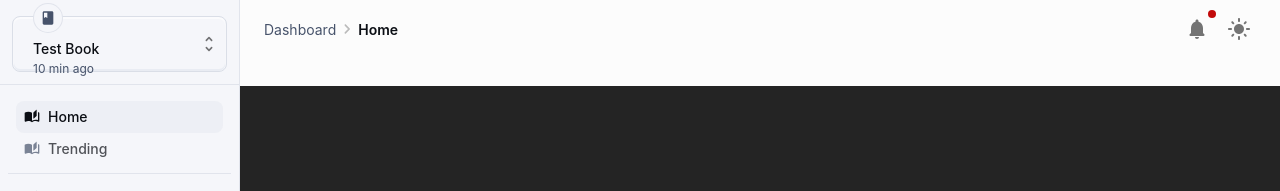
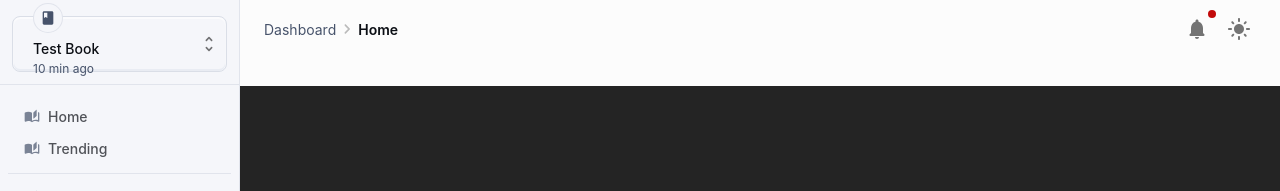
Before and after one commit to tmikov99/story-ui, a React (Vite) app: page /home in a window 1280 px wide. Shown: the top 191 px of the page. Built offline with nearby package versions, Linux system fonts and the light colour scheme.

Commit message:
Remove refresh on path update (#6)

```diff
--- a/src/components/MenuContent.tsx
+++ b/src/components/MenuContent.tsx
@@ -15,6 +15,8 @@ import AutoStoriesRoundedIcon from '@mui/icons-material/AutoStoriesRounded';
 import LanRoundedIcon from '@mui/icons-material/LanRounded';
 import Divider from '@mui/material/Divider';
 import Box from '@mui/material/Box';
+import { useLocation, Link } from 'react-router-dom';
+
 
 const mainListItems1 = [
   { text: 'Home', icon: <AutoStoriesRoundedIcon />, path: '/' },
@@ -33,13 +35,15 @@ const secondaryListItems = [
 ];
 
 export default function MenuContent() {
+  const location = useLocation();
+  const { pathname, hash } = location;
   return (
     <Stack sx={{ flexGrow: 1, p: 1, justifyContent: 'space-between' }}>
       <Box>
       <List dense>
         {mainListItems1.map((item, index) => (
           <ListItem key={index} disablePadding sx={{ display: 'block' }}>
-            <ListItemButton selected={index === 0} component="a" href={item.path}>
+            <ListItemButton selected={pathname == item.path} component={Link} to={item.path}>
               <ListItemIcon>{item.icon}</ListItemIcon>
               <ListItemText primary={item.text} />
             </ListItemButton>
@@ -50,7 +54,7 @@ export default function MenuContent() {
       <List dense>
         {mainListItems2.map((item, index) => (
           <ListItem key={index} disablePadding sx={{ display: 'block' }}>
-            <ListItemButton selected={false} component="a" href={item.path}>
+            <ListItemButton selected={hash == item.path} component={Link} to={item.path}>
               <ListItemIcon>{item.icon}</ListItemIcon>
               <ListItemText primary={item.text} />
             </ListItemButton>
```
